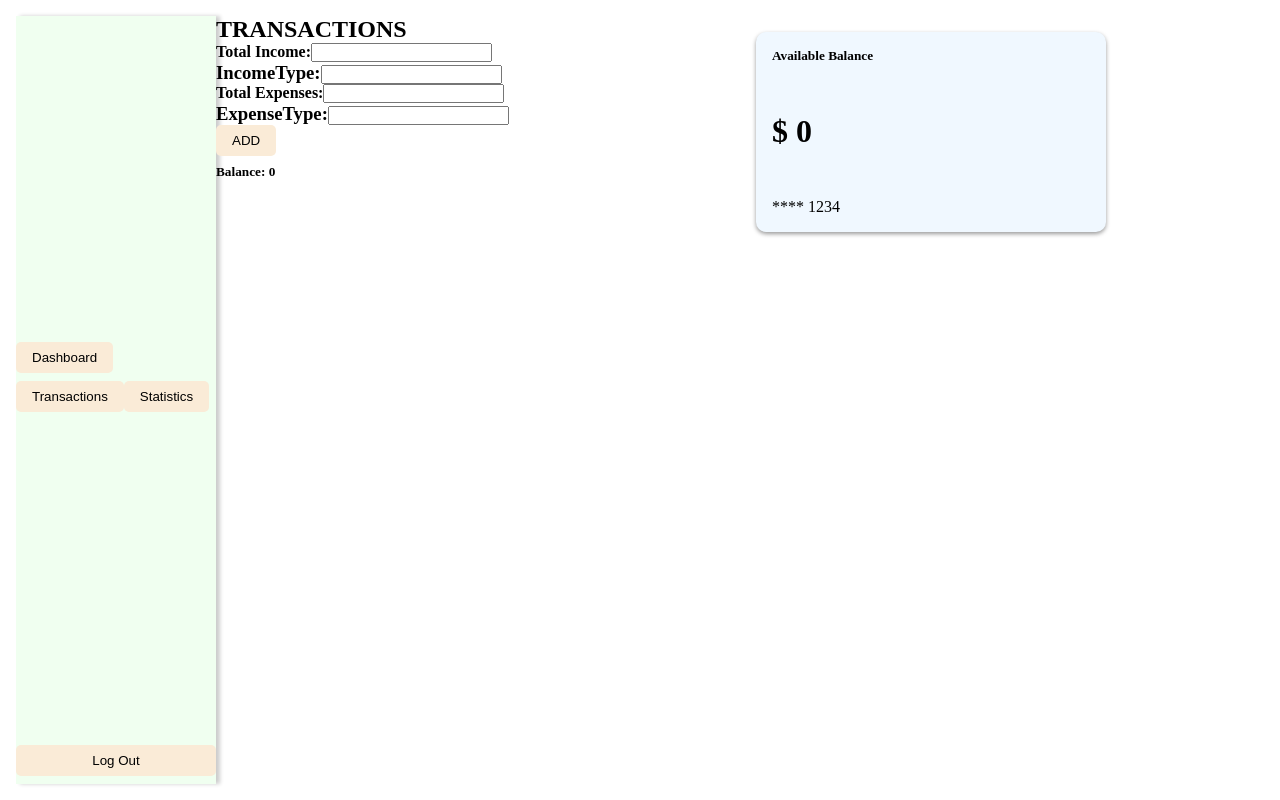
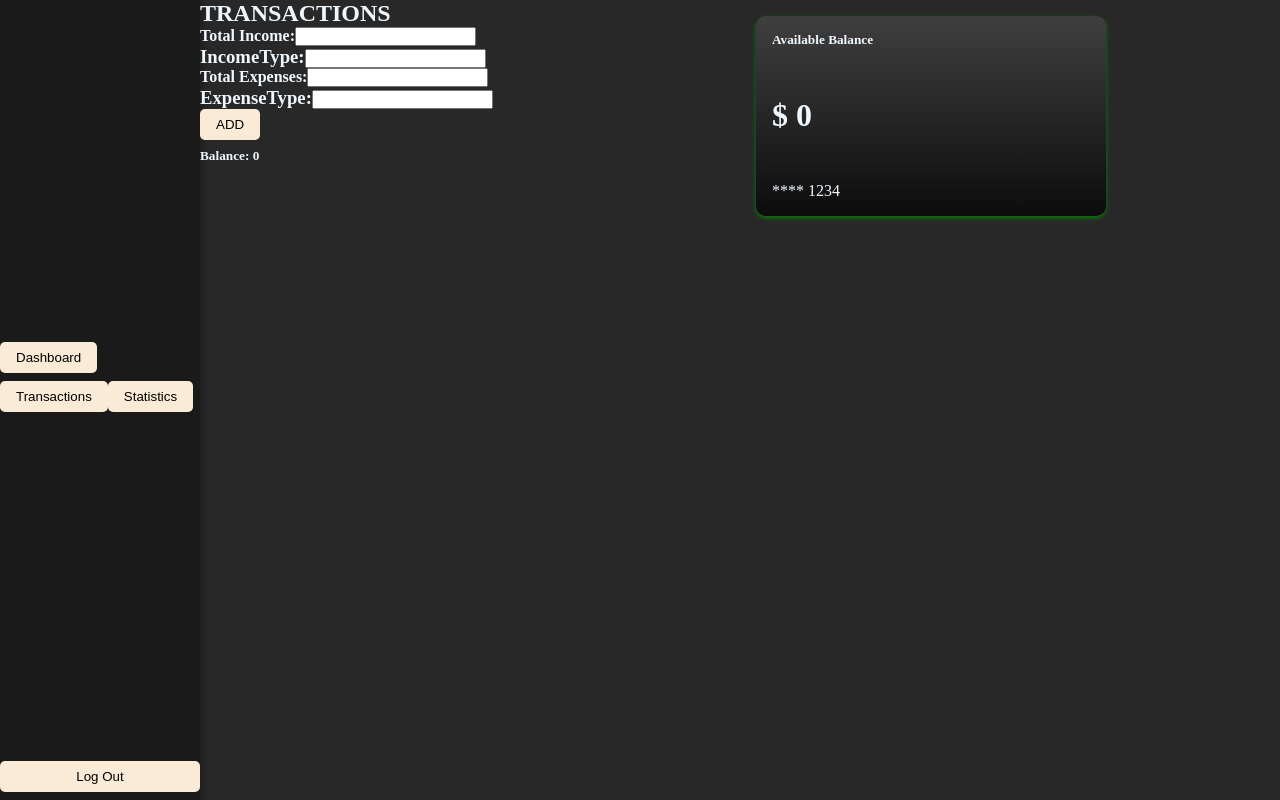
Before and after one commit to XO-Edson/Expense-Tracker-TS, a React (Vite) app: page /transactions in a window 1280 px wide. Built offline with nearby package versions, Linux system fonts and the light colour scheme.

Commit message:
AccIncome

```diff
--- a/src/SupabaseContext/Supabase.tsx
+++ b/src/SupabaseContext/Supabase.tsx
@@ -26,6 +26,7 @@ type ContextProps = {
   balance: () => number;
   addExp: () => void;
   accExpenses: ExpenseType[];
+  accIncome: IncomeType[];
   income: IncomeType;
   expense: ExpenseType;
   setIncome: (e: any) => void;
@@ -72,6 +73,7 @@ const SupabaseProvider = ({ children }: SupaBaseProviderProps) => {
   });
 
   const [accExpenses, setAccExpenses] = useState<ExpenseType[]>([]);
+  const [accIncome, setAccIncome] = useState<IncomeType[]>([]);
 
   const balance = (): number => {
     if (income.amount !== undefined) {
@@ -80,7 +82,12 @@ const SupabaseProvider = ({ children }: SupaBaseProviderProps) => {
         0
       );
 
-      return income.amount - totalExpenses;
+      const totalIncome = accIncome.reduce(
+        (sum, obj) => sum + (obj.amount || 0),
+        0
+      );
+
+      return totalIncome - totalExpenses;
     } else {
       return 0;
     }
@@ -88,7 +95,8 @@ const SupabaseProvider = ({ children }: SupaBaseProviderProps) => {
 
   const addExp = () => {
     setAccExpenses((prevExpenses) => [...prevExpenses, expense]);
-    setExpense({ amount: undefined, expenseCategory: "" });
+    setAccIncome((prevIncome) => [...prevIncome, income]);
+    setExpense({ amount: NaN, expenseCategory: "" });
 
     balance();
   };
@@ -100,6 +108,7 @@ const SupabaseProvider = ({ children }: SupaBaseProviderProps) => {
         balance,
         addExp,
         accExpenses,
+        accIncome,
         income,
         expense,
         setIncome,
--- a/src/index.css
+++ b/src/index.css
@@ -8,14 +8,13 @@
 
 body {
   height: 100vh;
-  /*   background-color: #202020;
-  color: aliceblue; */
+  background-color: #292828;
+  color: aliceblue;
 }
 
 #root {
   height: 100%;
   width: 100%;
-  padding: 1rem;
 }
 
 main {
@@ -28,7 +27,7 @@ main {
 .sidebar {
   display: flex;
   justify-content: space-between;
-  background-color: honeydew;
+  background-color: #1b1a1a;
   height: 100%;
   width: 100%;
   box-shadow: 4px 0 4px rgba(0, 0, 0, 0.2);
@@ -67,10 +66,10 @@ button {
 .card {
   width: 350px;
   height: 200px;
-  background-color: aliceblue;
+  background: linear-gradient(#3f3f3f, #0c0c0c);
   border-radius: 10px;
   padding: 1rem;
-  box-shadow: 0 2px 4px rgba(0, 0, 0, 0.4);
+  box-shadow: 0 2px 4px #008000;
   margin: 1rem;
 
   display: flex;
```
